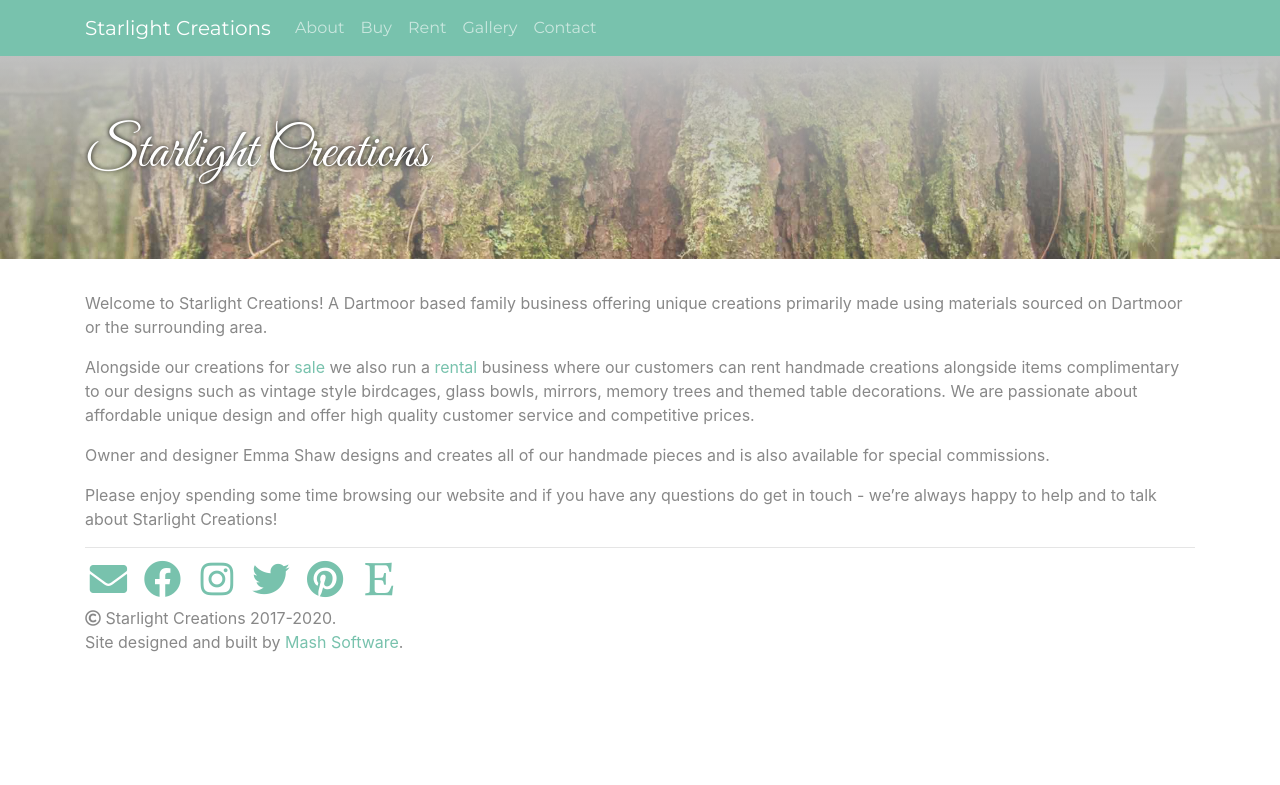
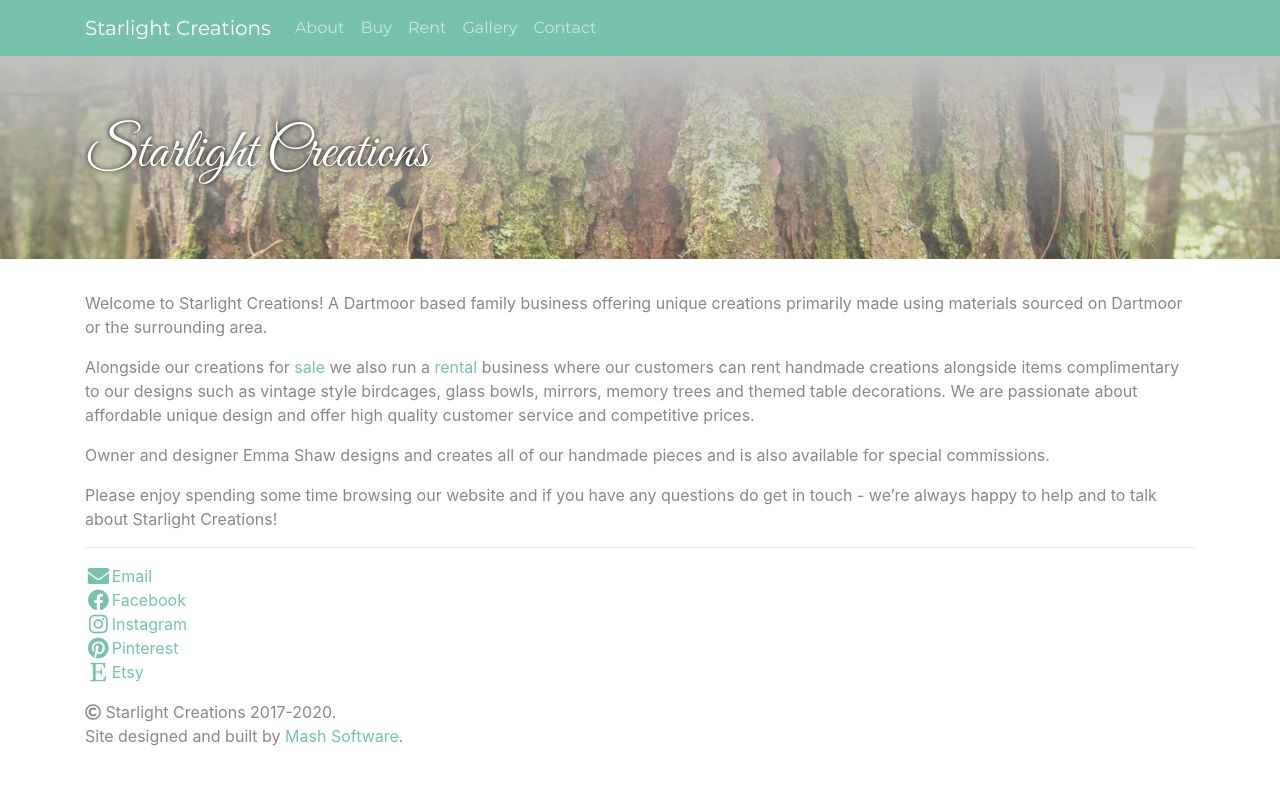
Before and after one commit to starlight-creations/starlight-creations.github.io, a Jekyll site: the page built from index.md, in a window 1280 px wide. Shown: the top 785 px of the page. Built offline with Jekyll 4.4.1, drawn with Linux system fonts in a browser that asks for light colours; nearby versions of some CDN libraries.

Commit message:
remove twitter and rearrange

```diff
--- a/_layouts/default.html
+++ b/_layouts/default.html
@@ -43,14 +43,13 @@
     </div>
     <footer class="container">
         <hr>
-        <h3>
-            <a href="mailto:hello@starlightcreations.co.uk" target="_blank"><i class="fas fa-envelope fa-fw fa-lg"></i></a>
-            <a href="https://www.facebook.com/startlightcreationsuk" target="_blank"><i class="fab fa-facebook fa-fw fa-lg"></i></a>
-            <a href="https://www.instagram.com/starlightcreationsuk/" target="_blank"><i class="fab fa-instagram fa-fw fa-lg"></i></a>
-            <a href="https://twitter.com/StarlightCreat1" target="_blank"><i class="fab fa-twitter fa-fw fa-lg"></i></a>
-            <a href="https://www.pinterest.co.uk/shaw4240/starlight-creations-uk/" target="_blank"><i class="fab fa-pinterest fa-fw fa-lg"></i></a>
-            <a href="https://www.etsy.com/uk/shop/StarlightCreationsUK" target="_blank"><i class="fab fa-etsy fa-fw fa-lg"></i></a>
-        </h3>
+        <p>
+            <a href="mailto:hello@starlightcreations.co.uk" target="_blank"><i class="fas fa-envelope fa-fw fa-lg"></i>Email</a><br>
+            <a href="https://www.facebook.com/startlightcreationsuk" target="_blank"><i class="fab fa-facebook fa-fw fa-lg"></i>Facebook</a><br>
+            <a href="https://www.instagram.com/starlightcreationsuk/" target="_blank"><i class="fab fa-instagram fa-fw fa-lg"></i>Instagram</a><br>
+            <a href="https://www.pinterest.co.uk/shaw4240/starlight-creations-uk/" target="_blank"><i class="fab fa-pinterest fa-fw fa-lg"></i>Pinterest</a><br>
+            <a href="https://www.etsy.com/uk/shop/StarlightCreationsUK" target="_blank"><i class="fab fa-etsy fa-fw fa-lg"></i>Etsy</a>
+        </p>
         <p>
             <i class="far fa-copyright"></i> {{site.title}} 2017-{{"now" | date: "%Y"}}.<br>
             Site designed and built by <a href="https://www.mashsoftware.com/" target="_blank">Mash Software</a>.
```
